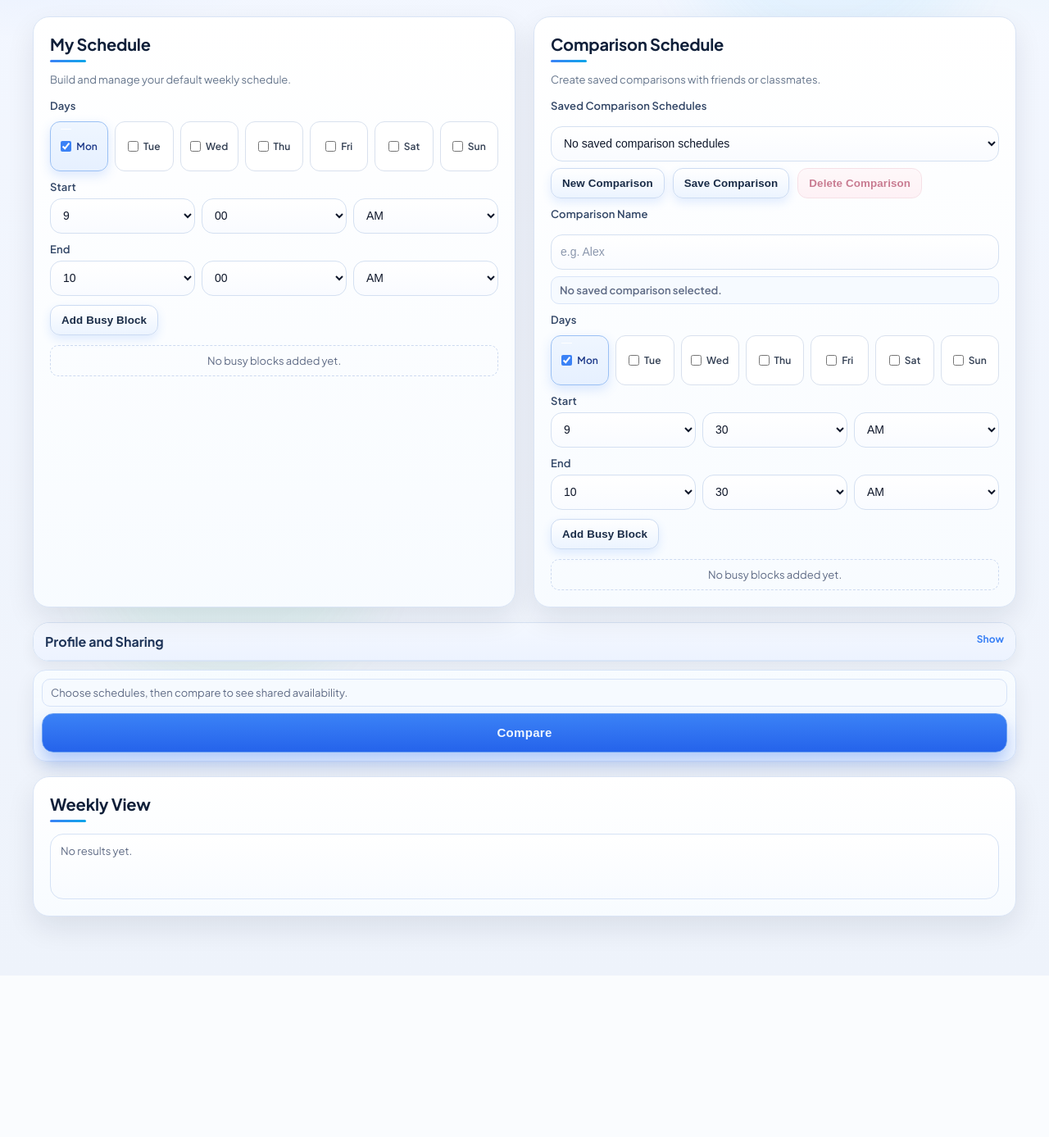
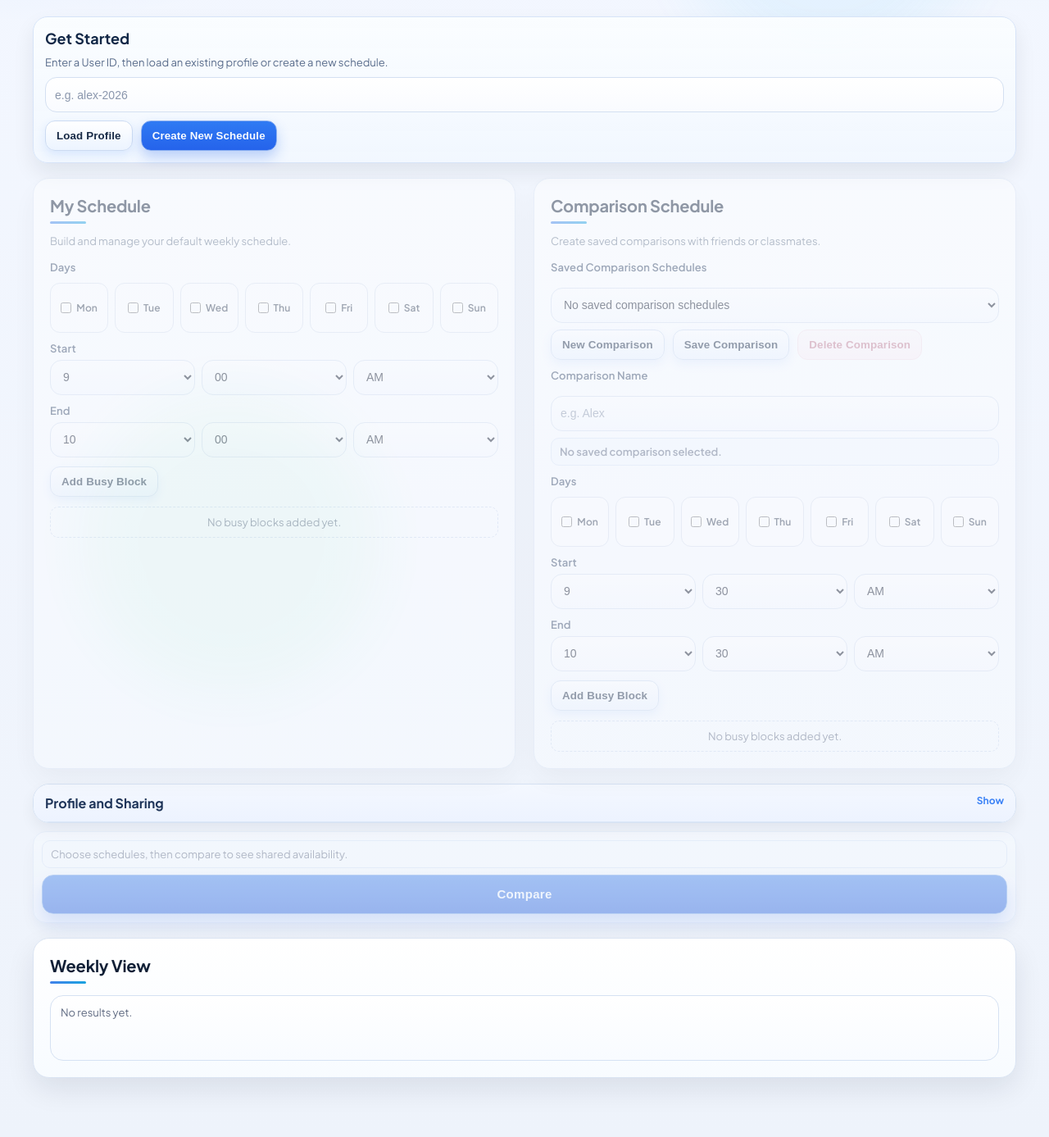
Before and after one commit to CadenM01/TimeSync, a Flask app: page / in a window 1280 px wide. Shown: the part 140-1527 px from the top of the page at 82% size. Before the commit the page ends 1300 px from the top, so only its background shows below. Run offline with Flask 3, Linux system fonts and the light colour scheme.

Commit message:
Add profile gate flow and safer schedule update UX

```diff
--- a/static/app.js
+++ b/static/app.js
@@ -10,6 +10,7 @@ let comparisonDraftSourceUserKey = null; // source user for unsaved imported com
 let comparisonNamePromptResolver = null;
 const USER_KEY_STORAGE_KEY = "timesync_user_id";
 const USER_KEY_COOKIE_DAYS = 365;
+const USER_KEY_PATTERN = /^[a-z0-9][a-z0-9_-]{2,31}$/;
 
 const DAYS = ["Mon", "Tue", "Wed", "Thu", "Fri", "Sat", "Sun"];
 
@@ -368,8 +369,67 @@ function createComparisonSchedule({ name, busy = [], sourceUserKey = null }) {
   return created;
 }
 
+function normalizeUserKeyInput(value) {
+  return (value || "").trim().toLowerCase();
+}
+
+function isValidUserKey(value) {
+  return USER_KEY_PATTERN.test(value);
+}
+
 function getProfileKey() {
-  return document.getElementById("schedule-key").value.trim().toLowerCase();
+  return normalizeUserKeyInput(document.getElementById("schedule-key").value);
+}
+
+function setWorkspaceLocked(locked) {
+  document.body.classList.toggle("workspace-locked", Boolean(locked));
+
+  const gate = document.getElementById("workspace-gate");
+  if (gate) {
+    gate.classList.toggle("hidden", !locked);
+  }
+}
+
+function syncUserKeyInputs() {
+  const mainInput = document.getElementById("schedule-key");
+  const gateInput = document.getElementById("gate-user-key");
+  if (!mainInput || !gateInput) return;
+  if (document.activeElement === gateInput) return;
+  gateInput.value = normalizeUserKeyInput(mainInput.value);
+}
+
+function syncActiveUserDisplay() {
+  const display = document.getElementById("active-user-display");
+  const typedKey = getProfileKey();
+  setWorkspaceLocked(!activeProfileKey);
+  syncUserKeyInputs();
+
+  if (!display) return;
+
+  if (activeProfileKey) {
+    display.textContent = `Current schedule: ${activeProfileKey}`;
+    display.className = "active-user-display profile-ready";
+    return;
+  }
+
+  if (typedKey) {
+    display.textContent = `Current schedule: not loaded (${typedKey})`;
+    display.className = "active-user-display profile-pending";
+    return;
+  }
+
+  display.textContent = "Current schedule: not loaded";
+  display.className = "active-user-display";
+}
+
+function clearDaySelections() {
+  ["a-days", "b-days"].forEach((containerId) => {
+    const container = document.getElementById(containerId);
+    if (!container) return;
+    container.querySelectorAll("input[type='checkbox']").forEach((cb) => {
+      cb.checked = false;
+    });
+  });
 }
 
 function readStoredUserKey() {
@@ -441,11 +501,42 @@ function initUserKeyInput() {
 
     if (activeProfileKey && key !== activeProfileKey) activeProfileKey = null;
     comparisonContextKey = key || null;
+    syncActiveUserDisplay();
   };
 
   input.addEventListener("input", syncStoredKey);
   input.addEventListener("change", syncStoredKey);
   input.addEventListener("blur", syncStoredKey);
+  syncActiveUserDisplay();
+}
+
+function initWorkspaceGate() {
+  const gateInput = document.getElementById("gate-user-key");
+  const mainInput = document.getElementById("schedule-key");
+  const gateLoadBtn = document.getElementById("gate-load-profile");
+  const gateCreateBtn = document.getElementById("gate-create-profile");
+
+  if (gateInput && mainInput) {
+    gateInput.value = normalizeUserKeyInput(mainInput.value);
+    gateInput.addEventListener("input", () => {
+      mainInput.value = normalizeUserKeyInput(gateInput.value);
+      mainInput.dispatchEvent(new Event("input", { bubbles: true }));
+    });
+  }
+
+  if (gateLoadBtn && mainInput && gateInput) {
+    gateLoadBtn.onclick = async () => {
+      mainInput.value = normalizeUserKeyInput(gateInput.value);
+      mainInput.dispatchEvent(new Event("change", { bubbles: true }));
+      await loadProfile();
+    };
+  }
+
+  if (gateCreateBtn && gateInput) {
+    gateCreateBtn.onclick = async () => {
+      await createNewSchedule(gateInput.value);
+    };
+  }
 }
 
 function setPersistStatus(msg, isError = false) {
@@ -513,13 +604,13 @@ function renderComparisonSelect() {
   });
 
   if (!selectedComparisonId || !comparisonSchedules.some((c) => c.id === selectedComparisonId)) {
-    selectedComparisonId = null;
+    selectedComparisonId = comparisonSchedules[0].id;
   }
 
   select.value = selectedComparisonId || "";
   const selected = getSelectedComparison();
   nameInput.value = selected ? selected.name : "";
-  if (deleteBtn) deleteBtn.disabled = !selected;
+  if (deleteBtn) deleteBtn.disabled = comparisonSchedules.length === 0;
 }
 
 function loadSelectedComparisonIntoEditor() {
@@ -643,13 +734,88 @@ async function deleteSelectedComparison() {
   renderComparisonSelect();
   setComparisonStatus(`Deleted "${selected.name}".`);
 
-  if (!getProfileKey()) {
-    setPersistStatus("Comparison deleted locally. Enter User ID and click Save Profile to persist.");
+  const key = getProfileKey();
+  if (!key) {
+    setPersistStatus("Comparison deleted locally. Enter User ID and click Update Schedule to persist.");
+    return;
+  }
+  if (!activeProfileKey || key !== activeProfileKey) {
+    setPersistStatus("Comparison deleted locally. Load or create this profile, then click Update Schedule to persist.");
     return;
   }
 
   const ok = await saveProfile({ silent: true });
   if (ok) setPersistStatus(`Deleted comparison "${selected.name}" from your profile.`);
+}
+
+function resetAllEditorsForCurrentProfile() {
+  replaceBusy(aBusy, []);
+  replaceBusy(bBusy, []);
+  replaceComparisonSchedules([]);
+  selectedComparisonId = null;
+  comparisonDraftSourceUserKey = null;
+
+  renderBusyList(aBusy, "a-list");
+  renderBusyList(bBusy, "b-list", markComparisonDirty);
+  renderComparisonSelect();
+  setComparisonStatus("No saved comparison selected.");
+  setImportStatus("");
+}
+
+async function createNewSchedule(preferredUserKey = "") {
+  let key = normalizeUserKeyInput(preferredUserKey);
+
+  if (!key) {
+    const requestedKey = await requestComparisonName({
+      title: "Create New Schedule",
+      message: "Enter a new User ID. Existing IDs cannot be overwritten here.",
+      placeholder: "e.g. alex-2026",
+      defaultValue: "",
+    });
+
+    if (!requestedKey) {
+      setPersistStatus("Create new schedule canceled.");
+      return;
+    }
+    key = normalizeUserKeyInput(requestedKey);
+  }
+
+  if (!isValidUserKey(key)) {
+    setPersistStatus("User ID must be 3-32 chars: lowercase letters, numbers, '-' or '_'.", true);
+    return;
+  }
+
+  setPersistStatus(`Checking availability for "${key}"...`);
+
+  try {
+    const res = await fetch(`/api/profiles/${encodeURIComponent(key)}`);
+    const data = await res.json();
+    if (!data.ok) {
+      setPersistStatus(data.error || "Failed to check User ID availability.", true);
+      return;
+    }
+
+    const hasExistingData =
+      Boolean(data.updatedAt) ||
+      Boolean((data.mySchedule?.busy || []).length) ||
+      Boolean((data.comparisonSchedules || []).length);
+
+    if (hasExistingData) {
+      setPersistStatus(`User ID "${key}" already exists. Load it instead, or choose another.`, true);
+      return;
+    }
+
+    document.getElementById("schedule-key").value = key;
+    persistUserKey(key);
+    activeProfileKey = key;
+    comparisonContextKey = key;
+    syncActiveUserDisplay();
+
+    resetAllEditorsForCurrentProfile();
+    setPersistStatus(`Created new schedule "${key}". Add busy blocks, then click Update Schedule.`);
+  } catch (err) {
+    setPersistStatus(`Error creating schedule workspace: ${String(err)}`, true);
+  }
 }
 
 function maybeSaveDraftIntoComparisons() {
@@ -668,7 +834,14 @@ async function loadProfile() {
   persistUserKey(key);
   if (!key) {
     activeProfileKey = null;
+    syncActiveUserDisplay();
     setPersistStatus("Enter your User ID first.", true);
+    return;
+  }
+  if (!isValidUserKey(key)) {
+    activeProfileKey = null;
+    syncActiveUserDisplay();
+    setPersistStatus("User ID must be 3-32 chars: lowercase letters, numbers, '-' or '_'.", true);
     return;
   }
 
@@ -681,6 +854,7 @@ async function loadProfile() {
 
     if (!data.ok) {
       activeProfileKey = null;
+      syncActiveUserDisplay();
       setPersistStatus(data.error || "Failed to load profile.", true);
       return;
     }
@@ -694,6 +868,8 @@ async function loadProfile() {
     loadSelectedComparisonIntoEditor();
     activeProfileKey = key;
     comparisonContextKey = key;
+    syncActiveUserDisplay();
+    clearDaySelections();
 
     const when = data.updatedAt
       ? `Loaded profile "${key}" (updated ${new Date(data.updatedAt).toLocaleString()}).`
@@ -701,27 +877,51 @@ async function loadProfile() {
     setPersistStatus(when);
     persistUserKey(key);
   } catch (err) {
+    activeProfileKey = null;
+    syncActiveUserDisplay();
     setPersistStatus(`Error loading profile: ${String(err)}`, true);
   }
 }
 
+function ensureProfileContextForUpdate(key) {
+  if (!activeProfileKey) {
+    setPersistStatus("Load a profile or create a new schedule before updating.", true);
+    return false;
+  }
+  if (key !== activeProfileKey) {
+    setPersistStatus(
+      `User ID changed from "${activeProfileKey}" to "${key}". Click Load Profile or Create New Schedule first.`,
+      true
+    );
+    return false;
+  }
+  return true;
+}
+
 async function saveProfile(options = {}) {
-  const { silent = false } = options;
+  const { silent = false, requireLoadedContext = true } = options;
   const key = getProfileKey();
   persistUserKey(key);
   if (!key) {
     setPersistStatus("Enter your User ID first.", true);
     return false;
   }
+  if (!isValidUserKey(key)) {
+    setPersistStatus("User ID must be 3-32 chars: lowercase letters, numbers, '-' or '_'.", true);
+    return false;
+  }
+  if (requireLoadedContext && !ensureProfileContextForUpdate(key)) {
+    return false;
+  }
 
   const draftName = document.getElementById("comparison-name").value.trim();
   if (!selectedComparisonId && bBusy.length > 0 && !draftName) {
-    setPersistStatus("Name the imported comparison and click Save Comparison before saving profile.", true);
+    setPersistStatus("Name the imported comparison and click Save Comparison before updating.", true);
     return false;
   }
 
   maybeSaveDraftIntoComparisons();
-  if (!silent) setPersistStatus("Saving profile...");
+  if (!silent) setPersistStatus("Updating schedule...");
 
   try {
     const payload = {
@@ -747,20 +947,21 @@ async function saveProfile(options = {}) {
     const data = await res.json();
 
     if (!data.ok) {
-      setPersistStatus(data.error || "Failed to save profile.", true);
+      setPersistStatus(data.error || "Failed to update schedule.", true);
       return false;
     }
 
     const when = data.updatedAt
       ? new Date(data.updatedAt).toLocaleString()
       : "just now";
-    if (!silent) setPersistStatus(`Saved profile "${key}" at ${when}.`);
+    if (!silent) setPersistStatus(`Updated schedule "${key}" at ${when}.`);
     activeProfileKey = key;
     comparisonContextKey = key;
     persistUserKey(key);
+    syncActiveUserDisplay();
     return true;
   } catch (err) {
-    setPersistStatus(`Error saving profile: ${String(err)}`, true);
+    setPersistStatus(`Error updating schedule: ${String(err)}`, true);
     return false;
   }
 }
@@ -769,6 +970,10 @@ async function importFriendSchedule() {
   const key = getProfileKey();
   if (!key) {
     setImportStatus("Enter your User ID first.", true);
+    return;
+  }
+  if (!ensureProfileContextForUpdate(key)) {
+    setImportStatus("Load this profile or create a new schedule before importing friends.", true);
     return;
   }
 
@@ -1513,13 +1718,21 @@ document.getElementById("comparison-select").onchange = (e) => {
 
 document.getElementById("new-comparison").onclick = async () => {
   await startNewComparisonDraft();
-  if (getProfileKey()) await saveProfile({ silent: true });
+  const key = getProfileKey();
+  if (key && activeProfileKey && key === activeProfileKey) {
+    await saveProfile({ silent: true });
+  }
 };
 document.getElementById("save-comparison").onclick = async () => {
   const saved = saveComparisonFromEditor({ silent: false, allowCreate: true });
   if (!saved) return;
-  if (!getProfileKey()) {
-    setPersistStatus("Comparison saved locally. Enter User ID and click Save Profile to persist.");
+  const key = getProfileKey();
+  if (!key) {
+    setPersistStatus("Comparison saved locally. Enter User ID and click Update Schedule to persist.");
+    return;
+  }
+  if (!activeProfileKey || key !== activeProfileKey) {
+    setPersistStatus("Comparison saved locally. Load or create this profile, then click Update Schedule to persist.");
     return;
   }
   const ok = await saveProfile({ silent: true });
@@ -1531,13 +1744,24 @@ if (deleteComparisonBtn) {
 }
 document.getElementById("comparison-name").oninput = markComparisonDirty;
 
-document.getElementById("load-profile").onclick = loadProfile;
-document.getElementById("save-profile").onclick = saveProfile;
+document.getElementById("load-profile").onclick = async () => {
+  await loadProfile();
+};
+const updateProfileBtn = document.getElementById("update-profile") || document.getElementById("save-profile");
+if (updateProfileBtn) {
+  updateProfileBtn.onclick = () => saveProfile({ silent: false, requireLoadedContext: true });
+}
+const createProfileBtn = document.getElementById("create-profile");
+if (createProfileBtn) {
+  createProfileBtn.onclick = createNewSchedule;
+}
 document.getElementById("import-friend").onclick = importFriendSchedule;
 
 // Initial UI state
 initComparisonNameModal();
 initUserKeyInput();
+initWorkspaceGate();
+clearDaySelections();
 renderBusyList(aBusy, "a-list");
 renderBusyList(bBusy, "b-list", markComparisonDirty);
 renderComparisonSelect();
@@ -1546,5 +1770,5 @@ renderComparisonSelect();
 if (getProfileKey()) {
   loadProfile();
 } else {
-  setPersistStatus("Enter your User ID once, then it will auto-load next time.");
-}
+  setPersistStatus("Enter your User ID, then click Load Profile or Create New Schedule.");
+}
--- a/static/style.css
+++ b/static/style.css
@@ -1244,6 +1244,58 @@ h1 {
   box-shadow: 0 8px 20px rgba(15, 23, 42, 0.08);
 }
 
+.workspace-gate {
+  margin-bottom: 18px;
+  border: 1px solid #d7e4f8;
+  border-radius: 18px;
+  padding: 14px;
+  background: linear-gradient(180deg, rgba(250, 253, 255, 0.97), rgba(241, 247, 255, 0.94));
+  box-shadow: 0 12px 26px rgba(15, 23, 42, 0.08);
+  display: grid;
+  gap: 10px;
+}
+
+.workspace-gate h3 {
+  margin: 0;
+  color: #122847;
+  font-size: 18px;
+}
+
+.workspace-gate p {
+  margin: 0;
+  color: #596c8b;
+  font-size: 13px;
+}
+
+.workspace-gate-row input {
+  margin-top: 0;
+}
+
+.workspace-gate-actions {
+  display: flex;
+  gap: 10px;
+  flex-wrap: wrap;
+}
+
+.workspace-gate.hidden {
+  display: none;
+}
+
+.workspace-only {
+  transition: opacity 180ms ease, filter 180ms ease;
+}
+
+body.workspace-locked .workspace-only {
+  opacity: 0.44;
+  filter: saturate(0.9) blur(0.5px);
+  pointer-events: none;
+  user-select: none;
+}
+
+body.workspace-locked .requires-active {
+  display: none !important;
+}
+
 .grid {
   gap: 22px;
 }
@@ -1341,6 +1393,66 @@ button:disabled {
   gap: 10px;
 }
 
+.persist-actions {
+  flex-wrap: wrap;
+}
+
+.active-user-display {
+  display: inline-flex;
+  align-items: center;
+  gap: 8px;
+  margin-bottom: 8px;
+  padding: 8px 12px;
+  border-radius: 999px;
+  border: 1px solid #d7e2f5;
+  background: linear-gradient(180deg, #f8fbff 0%, #eff5ff 100%);
+  color: #3a4f70;
+  font-size: 12px;
+  font-weight: 700;
+  letter-spacing: 0.01em;
+}
+
+.active-user-display::before {
+  content: "";
+  width: 8px;
+  height: 8px;
+  border-radius: 999px;
+  background: #94a3b8;
+}
+
+.active-user-display.profile-pending {
+  border-color: #cddcf4;
+  color: #3a4f70;
+}
+
+.active-user-display.profile-pending::before {
+  background: #60a5fa;
+  box-shadow: 0 0 0 4px rgba(96, 165, 250, 0.18);
+}
+
+.active-user-display.profile-ready {
+  border-color: #bfe4d0;
+  background: linear-gradient(180deg, #f5fffb 0%, #ebfbf3 100%);
+  color: #176b4a;
+}
+
+.active-user-display.profile-ready::before {
+  background: #22c55e;
+  box-shadow: 0 0 0 4px rgba(34, 197, 94, 0.2);
+}
+
+.primary-button {
+  border-color: #89aef0;
+  background: linear-gradient(180deg, #2f7af3 0%, #2563eb 100%);
+  color: #f8fbff;
+  box-shadow: 0 8px 16px rgba(37, 99, 235, 0.28);
+}
+
+.primary-button:hover {
+  border-color: #6e9ce8;
+  box-shadow: 0 10px 20px rgba(37, 99, 235, 0.34);
+}
+
 .persist-panel {
   border-radius: var(--radius-lg);
   border-color: #d6e2f3;
@@ -1422,6 +1534,10 @@ button:disabled {
   .hero-chip {
     white-space: normal;
   }
+
+  .workspace-gate-actions button {
+    flex: 1 1 220px;
+  }
 }
 
 @media (max-width: 900px) {
--- a/templates/index.html
+++ b/templates/index.html
@@ -20,14 +20,26 @@
       <div class="hero-chip">Two schedules in. Best meetup windows out.</div>
     </header>
 
-    <div class="grid">
+    <section id="workspace-gate" class="workspace-gate">
+      <h3>Get Started</h3>
+      <p>Enter a User ID, then load an existing profile or create a new schedule.</p>
+      <div class="workspace-gate-row">
+        <input id="gate-user-key" type="text" placeholder="e.g. alex-2026" />
+      </div>
+      <div class="workspace-gate-actions">
+        <button id="gate-load-profile" type="button">Load Profile</button>
+        <button id="gate-create-profile" type="button" class="primary-button">Create New Schedule</button>
+      </div>
+    </section>
+
+    <div class="grid workspace-only">
       <section class="card">
         <h2>My Schedule</h2>
         <p class="section-sub">Build and manage your default weekly schedule.</p>
 
         <label>Days</label>
         <div class="daypick" id="a-days">
-          <label><input type="checkbox" value="Mon" checked> Mon</label>
+          <label><input type="checkbox" value="Mon"> Mon</label>
           <label><input type="checkbox" value="Tue"> Tue</label>
           <label><input type="checkbox" value="Wed"> Wed</label>
           <label><input type="checkbox" value="Thu"> Thu</label>
@@ -75,7 +87,7 @@
 
         <label>Days</label>
         <div class="daypick" id="b-days">
-          <label><input type="checkbox" value="Mon" checked> Mon</label>
+          <label><input type="checkbox" value="Mon"> Mon</label>
           <label><input type="checkbox" value="Tue"> Tue</label>
           <label><input type="checkbox" value="Wed"> Wed</label>
           <label><input type="checkbox" value="Thu"> Thu</label>
@@ -109,17 +121,22 @@
       <details class="persist-panel">
         <summary>Profile and Sharing</summary>
         <div class="persist">
-          <label for="schedule-key">My User ID</label>
+          <div id="active-user-display" class="active-user-display">Current schedule: not loaded</div>
+
+          <label for="schedule-key">User ID</label>
           <input id="schedule-key" type="text" placeholder="e.g. your-user-id" />
           <div class="persist-actions">
             <button id="load-profile" type="button">Load Profile</button>
-            <button id="save-profile" type="button">Save Profile</button>
+            <button id="update-profile" type="button" class="requires-active">Update Schedule</button>
+            <button id="create-profile" type="button" class="primary-button">Create New Schedule</button>
           </div>
 
-          <label for="friend-user-key">Import Friend by User ID</label>
-          <div class="persist-actions">
-            <input id="friend-user-key" type="text" placeholder="friend's user id" />
-            <button id="import-friend" type="button">Import Friend Schedule</button>
+          <div id="sharing-tools" class="requires-active">
+            <label for="friend-user-key">Import Friend by User ID</label>
+            <div class="persist-actions">
+              <input id="friend-user-key" type="text" placeholder="friend's user id" />
+              <button id="import-friend" type="button">Import Friend Schedule</button>
+            </div>
           </div>
 
           <div id="persist-status" class="muted">Not loaded yet.</div>
@@ -127,13 +144,13 @@
         </div>
       </details>
 
-      <div class="compare-wrap">
+      <div class="compare-wrap workspace-only">
         <div id="comparison-status-global" class="muted">Choose schedules, then compare to see shared availability.</div>
         <button id="compare" type="button">Compare</button>
       </div>
     </div>
 
-    <section class="card">
+    <section class="card workspace-only">
       <h2>Weekly View</h2>
       <div id="output" class="output muted">No results yet.</div>
     </section>
```
